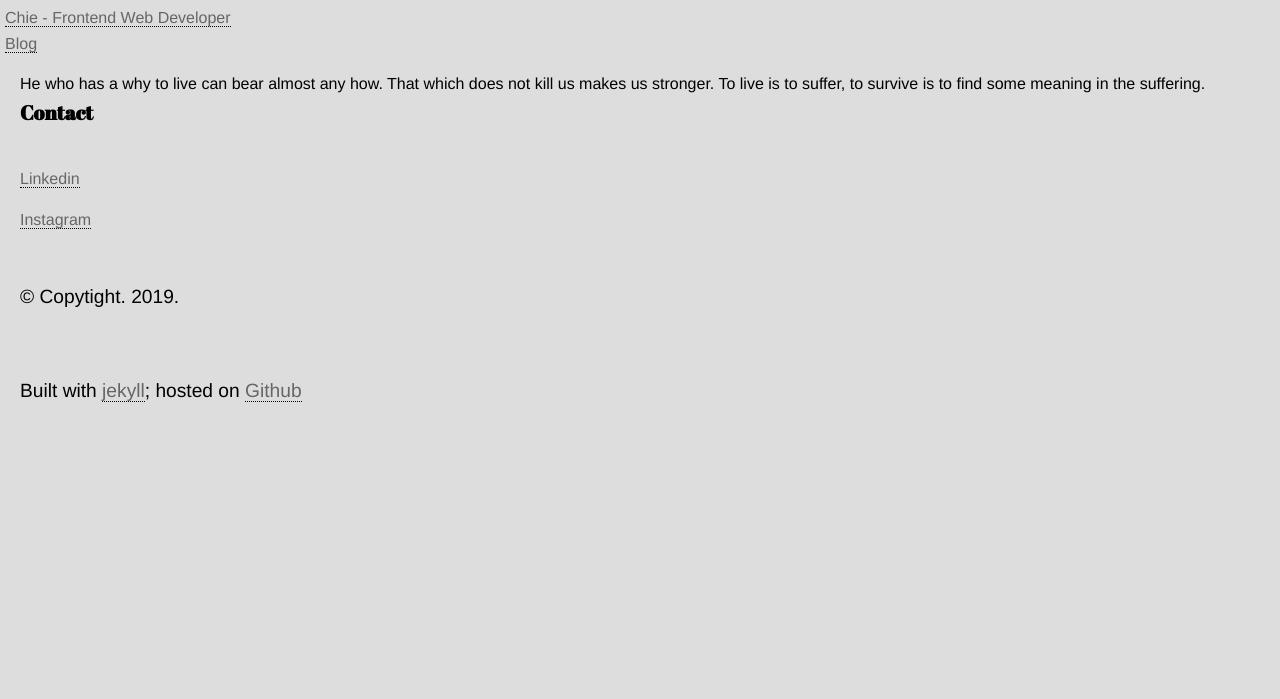
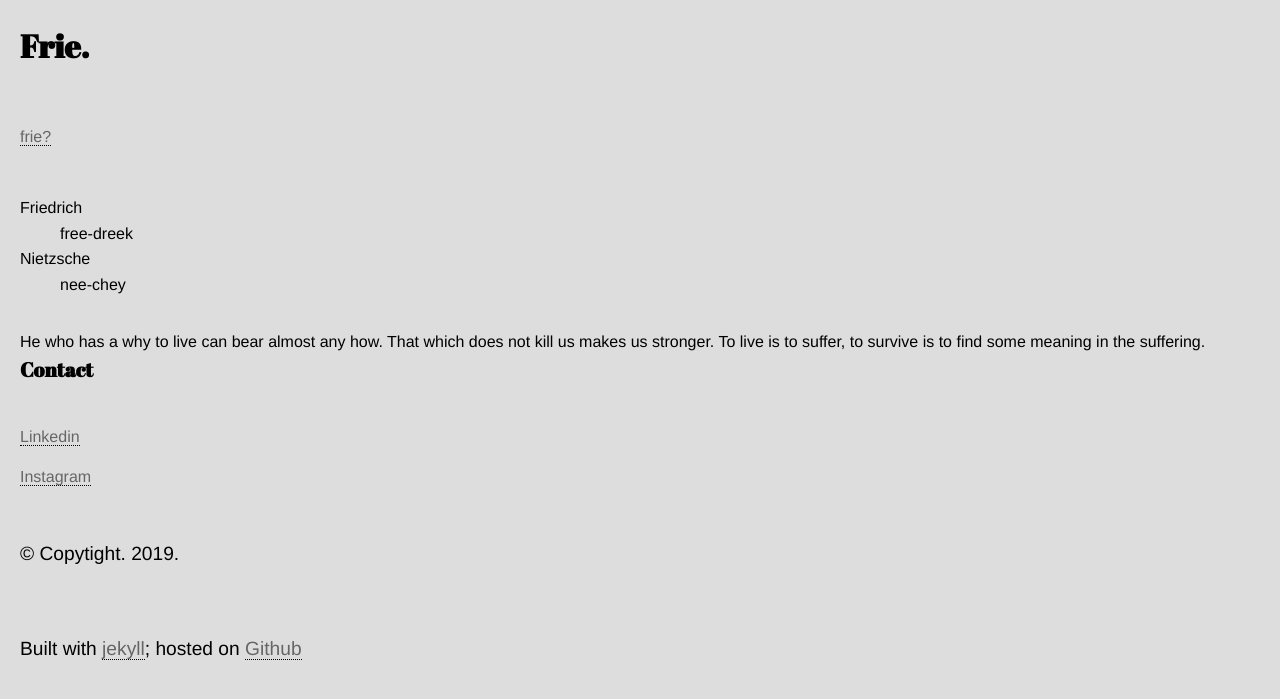
Before and after one commit to chiich/portfolio, a Jekyll site: the page built from index.md, in a window 1280 px wide. Shown: the top 699 px of the page. Built offline with Jekyll 4.4.1, drawn with Linux system fonts in a browser that asks for light colours; nearby versions of some CDN libraries; some web fonts are replaced.

Commit message:
refresh 2019-001

```diff
--- a/_includes/header.html
+++ b/_includes/header.html
@@ -1,19 +1,24 @@
-<header class="site-header" role="banner">
+<header>
+  <div class="inner">
 
+  <h1 id="logo">Frie.</h1>
+  <nav>
+    <ul>
+      <li>
+        <a href="javascript:void(0)" class="menu-link more">frie?</a>
+      </li>
+    </ul>
+  </nav>
+  </div>
+  <section>
+    <div class="inner">
 
-    <div class="wrapper">
-      <a class="site-title" href="{{ "/" | relative_url}}">{{ site.title | escape }}</a>
-
-      <nav class="site-nav">
-        <div class="trigger">
-          {% for my_page in site.pages %}
-            {% if my_page.title %}
-            <span>{{ paginator.page }}</span>
-            <a class="page-link" href="{{ my_page.url | relative_url }}">{{ my_page.title | escape }}</a>
-            {% endif %}
-          {% endfor %}
-        </div>
-      </nav>
+    <dl>
+      <dt>Friedrich</dt>
+      <dd>free-dreek</dd>
+      <dt>Nietzsche</dt>
+      <dd>nee-chey</dd>
+    </dl>
     </div>
-
+  </section>
 </header>
```
